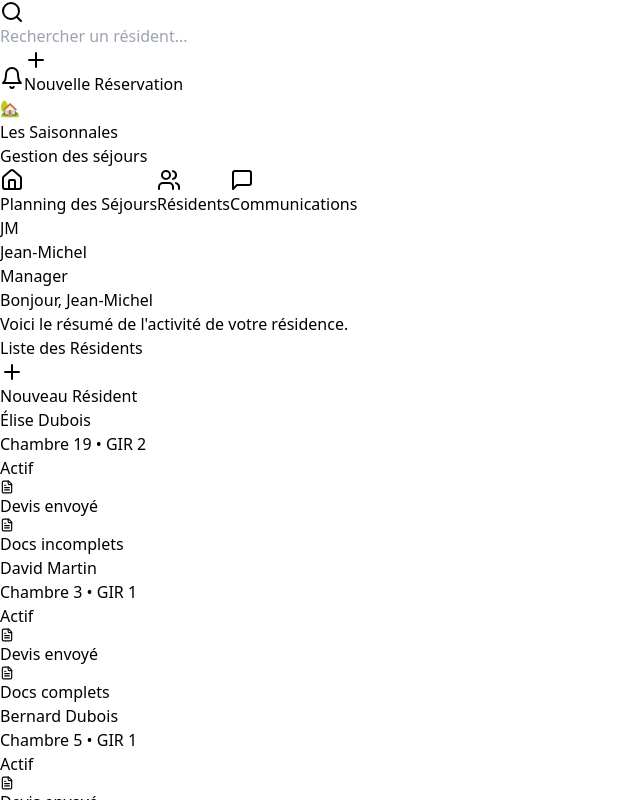
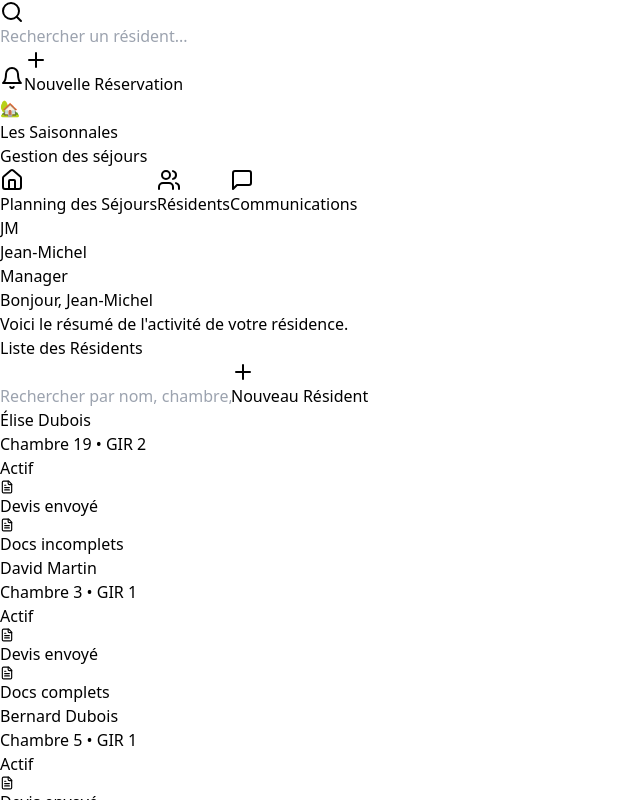
Before and after one commit to jthmssse/saisonnales-app-v2, a React (Vite) app: page / in a window 1280 px wide. Both pictures are taken after a click on the button "Résidents". Shown: the top 800 px of the page, without its empty margins (0-640 px from the left). Built offline with nearby package versions, Linux system fonts and the light colour scheme.

Commit message:
Ajout barre de recherche filtrante dans ResidentsView

```diff
--- a/components/ResidentsView.tsx
+++ b/components/ResidentsView.tsx
@@ -9,24 +9,48 @@ interface ResidentsViewProps {
 }
 
 const ResidentsView: React.FC<ResidentsViewProps> = ({ onSelectResident, residents }) => {
+  const [search, setSearch] = React.useState("");
+  const filteredResidents = React.useMemo(() => {
+    const s = search.trim().toLowerCase();
+    if (!s) return residents;
+    return residents.filter(r =>
+      r.name.toLowerCase().includes(s) ||
+      (r.room && r.room.toLowerCase().includes(s)) ||
+      (r.familyContactName && r.familyContactName.toLowerCase().includes(s))
+    );
+  }, [search, residents]);
+
   return (
     <div className="space-y-6">
-      <div className="flex items-center justify-between">
+      <div className="flex flex-col sm:flex-row sm:items-center sm:justify-between gap-2">
         <h2 className="text-xl font-semibold text-gray-800">Liste des Résidents</h2>
+        <div className="flex gap-2 items-center w-full sm:w-auto">
+          <input
+            type="text"
+            className="border rounded px-3 py-2 text-sm w-full sm:w-64"
+            placeholder="Rechercher par nom, chambre, contact..."
+            value={search}
+            onChange={e => setSearch(e.target.value)}
+          />
           <button className="bg-blue-600 text-white px-4 py-2 rounded-lg hover:bg-blue-700 flex items-center space-x-2 transition-colors">
             <Plus className="w-4 h-4" />
             <span>Nouveau Résident</span>
           </button>
         </div>
+      </div>
 
       <div className="grid grid-cols-1 md:grid-cols-2 lg:grid-cols-3 xl:grid-cols-4 gap-4">
-        {residents.map(resident => (
+        {filteredResidents.length > 0 ? (
+          filteredResidents.map(resident => (
             <ResidentCard
               key={resident.id}
               resident={resident}
               onClick={() => onSelectResident(resident)}
             />
-        ))}
+          ))
+        ) : (
+          <div className="col-span-full text-center text-gray-500 py-8">Aucun résident trouvé.</div>
+        )}
       </div>
     </div>
   );
```
Lines whose indentation alone changed are shown as unchanged.
